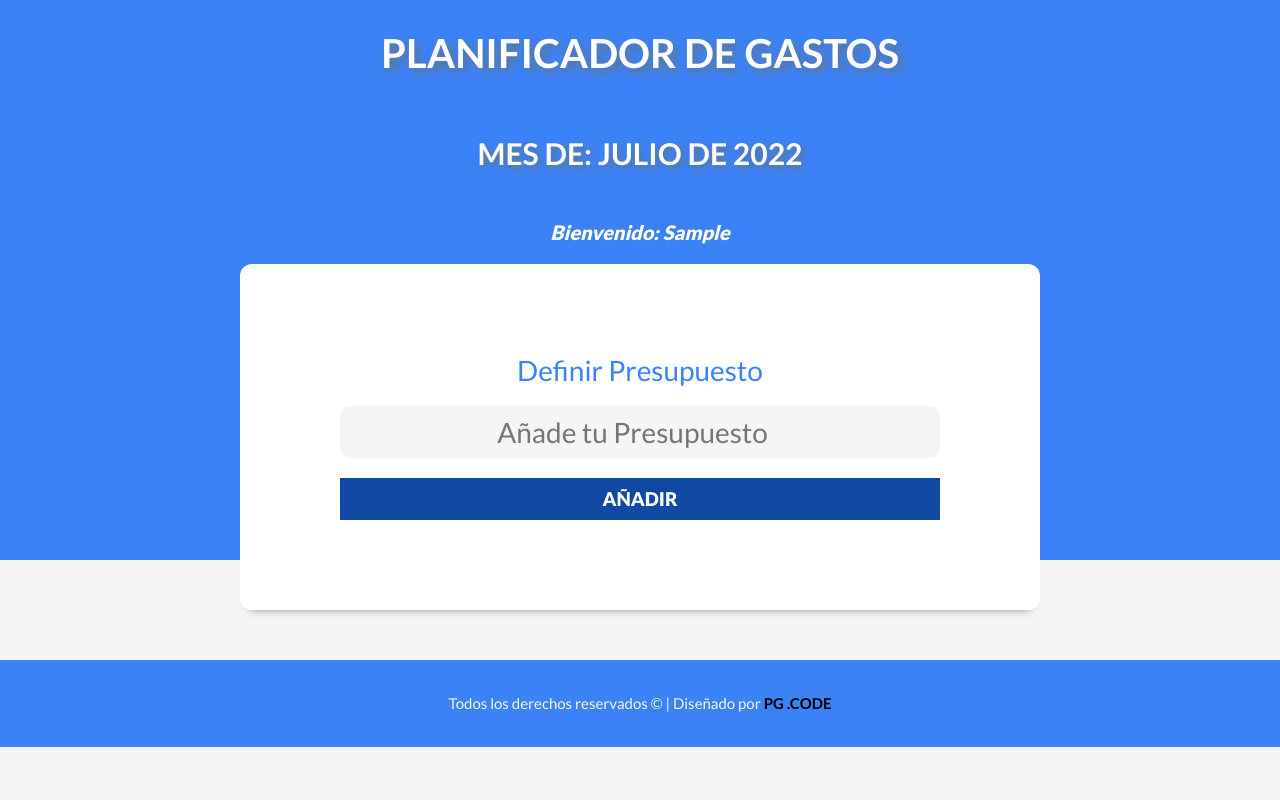
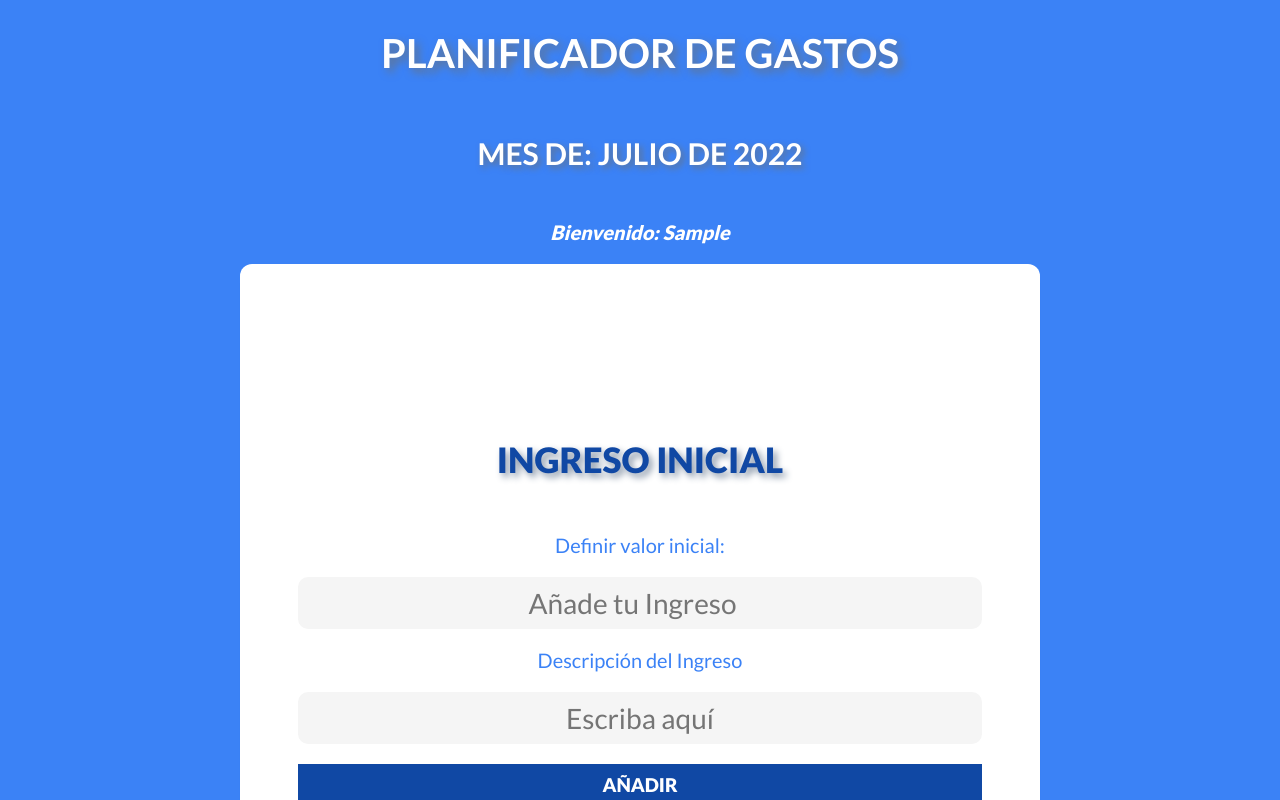
Before and after one commit to pgcodedeveloper/appgastos, a React (Vite) app: page / in a window 1280 px wide. Both pictures are taken after typing "Sample", "name@example.com" into the empty fields and a click on the input "Ingresar". Shown: the top 800 px of the page. Built offline with nearby package versions, Linux system fonts and the light colour scheme.

Commit message:
Versión modificada

```diff
--- a/src/App.jsx
+++ b/src/App.jsx
@@ -6,7 +6,7 @@ import ListadoGastos from './components/ListadoGastos';
 import Filtros from './components/Filtros';
 import jsPDF from 'jspdf';
 import autoTable from 'jspdf-autotable';
-import { foratearMes, generarID, formatoCantidad, formatearFecha } from './helpers';
+import { foratearMes, generarID, formatoCantidad, formatearFecha, formatearAno } from './helpers';
 import swal from "sweetalert2"
 import 'sweetalert2/dist/sweetalert2.min.css';
 import IconoGastoNuevo from './img/nuevo-gasto.svg'
@@ -279,13 +279,14 @@ function App() {
             tableLineColor: [0, 0, 0]
           });
 
-          const colums3 = ["Tipo","Valor del Ingreso","Fecha del Ingreso"];
+          const colums3 = ["Tipo","Nombre del Ingreso","Valor del Ingreso","Fecha del Ingreso"];
           const rows3= [];
           let ingreso = [];
           presupuestos.map(pres =>{
-            const {valor,fecha} = pres;
+            const {valor,descripcion,fecha} = pres;
             ingreso = [
               "INGRESO",
+              descripcion.toUpperCase(),
               formatoCantidad(valor),
               formatearFecha(fecha)
             ]
@@ -472,7 +473,7 @@ function App() {
       ): <InicioSesion setLogin={setLogin} setEmail={setEmail} setUsuario={setUsuario}/>}
 
       <footer className='footer'>
-        <p>Todos los derechos reservados &copy; | Diseñado por <span>PG .CODE</span></p>
+        <p>Todos los derechos reservados &copy; {formatearAno(Date.now())} | Diseñado por <a href='https://pgcodedeveloper.netlify.app/' target='_blanck'>PG .CODE</a></p>
       </footer>
     </>
   )
--- a/src/components/Ingreso.jsx
+++ b/src/components/Ingreso.jsx
@@ -10,7 +10,7 @@ import {
 import 'react-swipeable-list/dist/styles.css'
 import { formatearFecha } from '../helpers';
 const Ingreso = ({presupuesto,setPresupuestoEdit,eliminarIngreso}) => {
-    const {valor,fecha} = presupuesto;
+    const {valor,descripcion,fecha} = presupuesto;
 
     const leadingActions = () => (
         <LeadingActions>
@@ -38,7 +38,7 @@ const Ingreso = ({presupuesto,setPresupuestoEdit,eliminarIngreso}) => {
                     <div className='contenido-gasto'>
                         <img src={dinero} alt="Icono del gasto" />
                         <div className='descripcion-gasto'>
-                            <p className='nombre-gasto'>Ingreso</p>
+                            <p className='nombre-gasto'>{descripcion}</p>
                             <p className='fecha-gasto'>
                                 Agregado el:
                                 <span> {formatearFecha(fecha)}</span>
--- a/src/components/NuevoPresupuesto.jsx
+++ b/src/components/NuevoPresupuesto.jsx
@@ -20,41 +20,43 @@ const NuevoPresupuesto = ({
 }) => {
     const [mensaje, setMensaje] = useState('');
     const [valor,setValor]= useState(0);
+    const [descripcion,setDescripcion] = useState('');
 
     const handlePresupuesto =  (e) =>{
         e.preventDefault();
-        if(!valor || valor < 0){
+        if(!valor || valor < 0 && descripcion == ''){
             setMensaje('No es un presupuesto válido');
             return;
         }
 
         setMensaje('');
-        guardarIngreso({valor});
+        guardarIngreso({valor,descripcion});
         setIsValidPresupuesto(true);
 
     }
     const handlePresupuestoNuevo = (e) =>{
         e.preventDefault();
-        if(!valor || valor < 0){
+        if(!valor || valor < 0 && descripcion == ''){
             setMensaje('No es un presupuesto válido');
             return;
         }
         setMensaje('');
-        guardarIngreso({valor})
+        guardarIngreso({valor,descripcion})
         setIsValidPresupuesto(true);
         setPresupuestoNuevo(false);
     }
 
     const handlePresupuestoEditar = (e) =>{
         e.preventDefault();
-        if(!presupuestoAhora || presupuestoAhora < 0){
+        if(!presupuestoAhora || presupuestoAhora < 0 && descripcion == ''){
             setMensaje('No es un presupuesto válido');
             return;
         }
         setMensaje('');
         editarIngreso({
+            valor: presupuestoAhora,
+            descripcion: descripcion,
             id: presupuestoEdit.id,
-            valor: presupuestoAhora,
             fecha: presupuestoEdit.fecha
         });
         setIsValidPresupuesto(true);
@@ -64,12 +66,16 @@ const NuevoPresupuesto = ({
     <div className='contenedor-presupuesto contenedor sombra'>
         {presupuestoNuevo == true ? (
             <form action="" onSubmit={handlePresupuestoNuevo} className='formulario'>
+                <p className='texto-ingreso'>Nuevo Ingreso</p>
                 <div className='campo'>
-                    <label htmlFor="presupuesto">Agregar más Presupuesto</label>
-                    <input type="number" id='presupuesto' className='nuevo-presupuesto' placeholder='Añade tu Presupuesto'
+                    <label htmlFor="presupuesto">Agregue el monto:</label>
+                    <input type="number" id='presupuesto' className='nuevo-presupuesto' placeholder='Añade tu Ingreso'
                     onChange={ (e) =>{
                         setValor(Number(e.target.value));
                     }}/>
+                    <label htmlFor="presupuesto">Descripción del Ingreso</label>
+                    <input type="text" id='descripcion' className='nuevo-presupuesto' placeholder='Escriba aquí'
+                    onChange={e => setDescripcion(e.target.value)}/>
                 </div>
                 <input type="submit" value="Añadir" />
                 {mensaje && <Mensaje tipo="error">{mensaje}</Mensaje>}
@@ -77,21 +83,28 @@ const NuevoPresupuesto = ({
         ): presupuestoEditar == true ?
         (
             <form action="" onSubmit={handlePresupuestoEditar} className='formulario'>
+                <p className='texto-ingreso'>Editar Presupuesto</p>
                 <div className='campo'>
-                    <label htmlFor="presupuesto">Editar Presupuesto</label>
                     <label htmlFor='presupuesto'>Valor anterior: {presupuestoEdit.valor}</label>
-                    <input type="number" id='presupuesto' className='nuevo-presupuesto' placeholder='Añade tu Presupuesto'
+                    <input type="number" id='presupuesto' className='nuevo-presupuesto' placeholder='Nuevo Ingreso'
                     onChange={ e => setPresupuestoAhora(Number(e.target.value))}/>
+                    <label htmlFor="presupuesto">Descripción anterior: {presupuestoEdit.descripcion}</label>
+                    <input type="text" id='descripcion' className='nuevo-presupuesto' placeholder='Escriba aquí'
+                    onChange={e => setDescripcion(e.target.value)}/>
                 </div>
                 <input type="submit" value="Guardar" />
                 {mensaje && <Mensaje tipo="error">{mensaje}</Mensaje>}
             </form>
         ) : (
             <form action="" onSubmit={handlePresupuesto} className='formulario'>
+                <p className='texto-ingreso'>Ingreso Inicial</p>
                 <div className='campo'>
-                    <label htmlFor="presupuesto">Definir Presupuesto</label>
-                    <input type="number" id='presupuesto' className='nuevo-presupuesto' placeholder='Añade tu Presupuesto'
+                    <label htmlFor="presupuesto">Definir valor inicial:</label>
+                    <input type="number" id='presupuesto' className='nuevo-presupuesto' placeholder='Añade tu Ingreso'
                     onChange={ e => setValor(Number(e.target.value))}/>
+                    <label htmlFor="presupuesto">Descripción del Ingreso</label>
+                    <input type="text" id='descripcion' className='nuevo-presupuesto' placeholder='Escriba aquí'
+                    onChange={e => setDescripcion(e.target.value)}/>
                 </div>
                 <input type="submit" value="Añadir" />
                 {mensaje && <Mensaje tipo="error">{mensaje}</Mensaje>}
--- a/src/helpers/index.js
+++ b/src/helpers/index.js
@@ -13,6 +13,14 @@ export const formatearFecha = fecha =>{
         day: '2-digit'
     }
 
+    return fechaN.toLocaleDateString('es-ES',opciones);
+}
+
+export const formatearAno= fecha =>{
+    const fechaN= new Date(fecha);
+    const opciones={
+        year: 'numeric'
+    }
     return fechaN.toLocaleDateString('es-ES',opciones);
 }
 
--- a/src/index.css
+++ b/src/index.css
@@ -88,7 +88,7 @@ header p{
     margin: 0 auto;
     padding: 10rem 0;
 }
-@media (min-width: 768px) {
+@media (max-width: 768px) {
     .formulario {
         padding: 5rem 0;
         width: 60rem;
@@ -104,6 +104,16 @@ header p{
     padding-bottom: 1rem;
     border-bottom: 2px solid var(--azul);
 }
+
+.texto-ingreso{
+    text-align: center;
+    color: #1048a4;
+    text-transform: uppercase;
+    text-shadow: #8896a8 0.1em 0.1em 0.2em;
+    font-weight: 800;
+    font-size: 3.5rem;
+    font-style: normal;
+}
 .formulario .campo {
     display: grid;
     margin-bottom: 2rem;
@@ -111,9 +121,9 @@ header p{
 
 .formulario label {
     color: var(--azul);
-    font-size: 2.8rem;
+    font-size: 2rem;
     text-align: center;
-    margin-bottom: 2rem;
+    margin: 2rem;
 }
 
 .formulario input[type="text"],
@@ -582,7 +592,8 @@ main {
     color: #f5f5f5;
     font-size: 1.5rem;
 }
-.footer p span{
+.footer p a{
+    text-decoration: none;
     font-weight: bold;
     color: black;
 }
```
